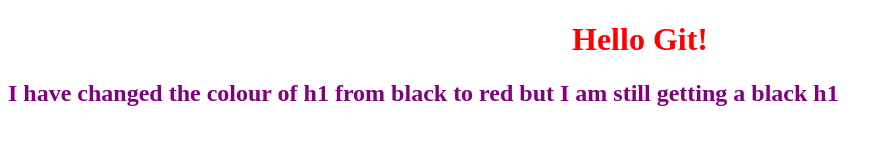
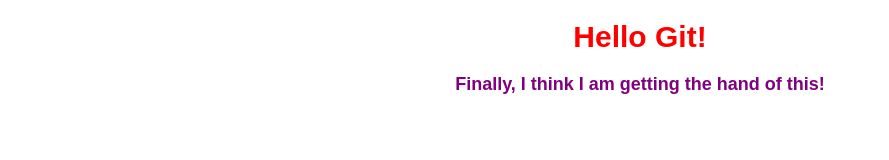
Before and after one commit to MariaBego56/Project-github, a plain HTML site: page index.html in a window 1280 px wide. Shown: the whole page, without its empty margins (0-889 px from the left). Drawn offline with Linux system fonts and the light colour scheme.

Commit message:
changes made to the html and style files
I have been playing around with both files. I feel insecure in the way I pull and push and commit the information. This is not very interesting but I think I need to crawl before I can walk.

```diff
--- a/index.html
+++ b/index.html
@@ -10,7 +10,7 @@
 
 <body>
   <h1>Hello Git!</h1>
-  <h2> I have changed the colour of h1 from black to red but I am still getting a black h1</h2>
+  <h2> Finally, I think I am getting the hand of this!</h2>
 </body>
 
 </html>
--- a/src/style.css
+++ b/src/style.css
@@ -1,10 +1,17 @@
 h1 {
   text-align: center;
+  font-weight: bolder;
+  font-size: 30px;
+  font-family: Arial, Helvetica, sans-serif;
   color: red;
 }
 h2{
+  text-align: center;
   color: purple;
-  text-size: 18px;
+  font-size: 18px;
+  font-weight: 600;
+  font-family: Arial, Helvetica, sans-serif
+
 }
 img {
   width: 90%;
```
